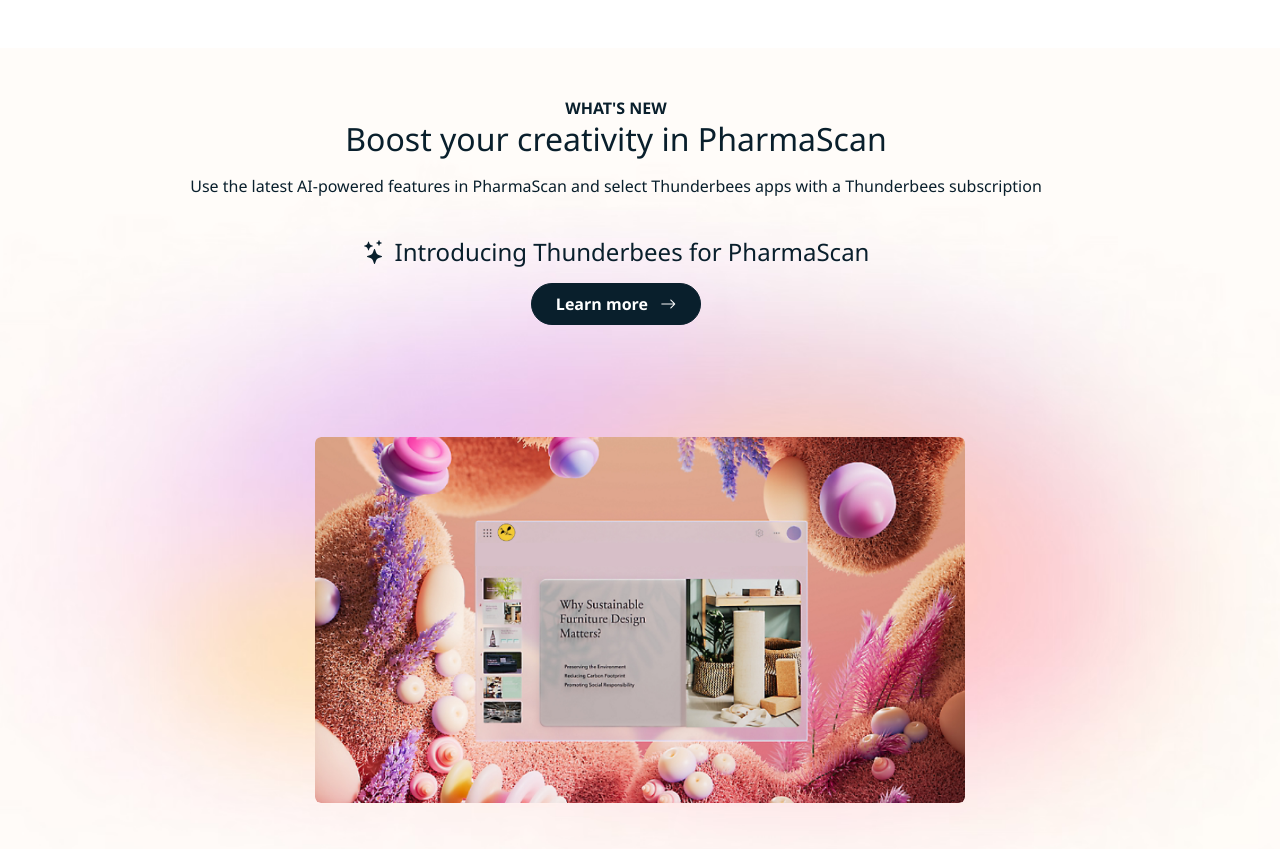
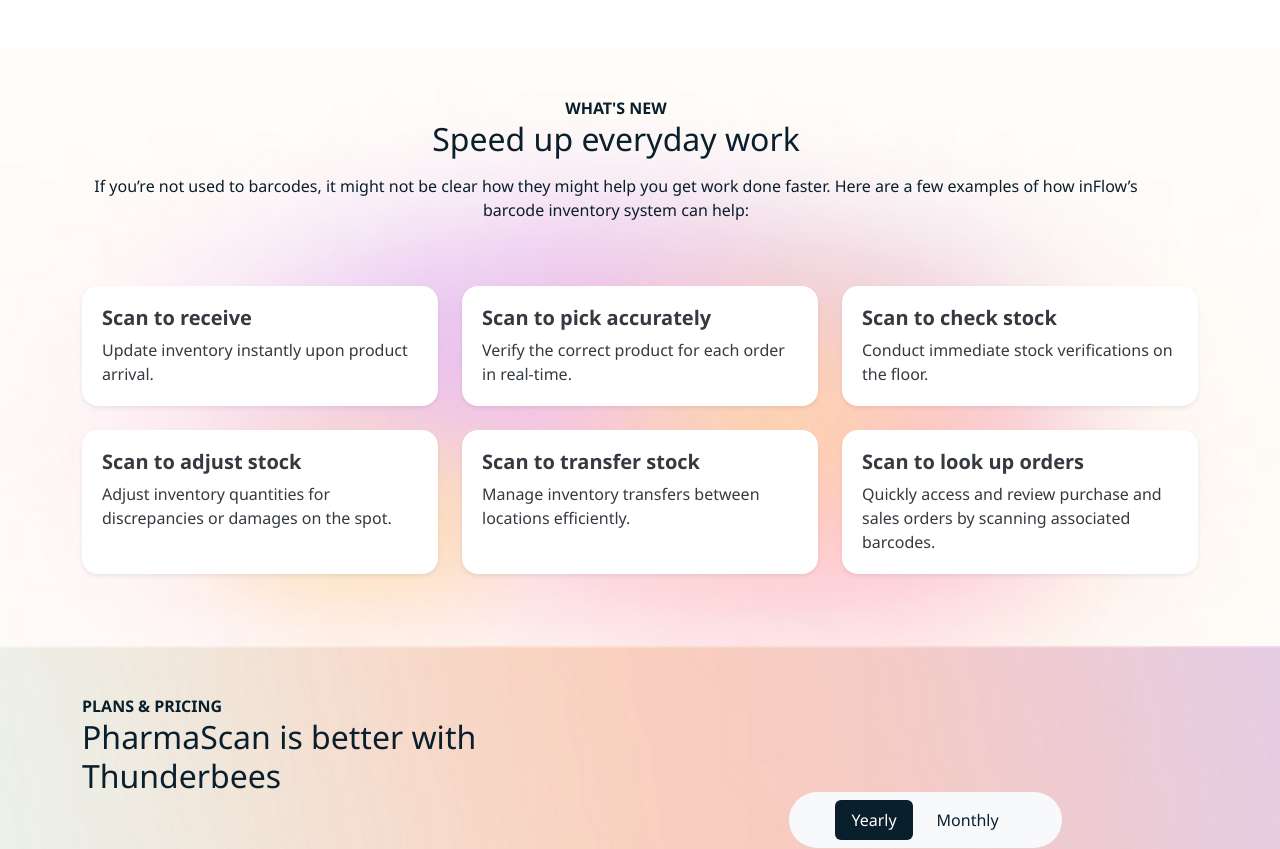
Before and after one commit to Gautam0104/ezerp, a React (Create React App) app: page /#/dashboard/home in a window 1280 px wide. Shown: the part 1780-2629 px from the top of the page. Built offline with nearby package versions, Linux system fonts and the light colour scheme.

Commit message:
what new page done

```diff
--- a/src/layouts/home/FeaturePromo.jsx
+++ b/src/layouts/home/FeaturePromo.jsx
@@ -1,8 +1,25 @@
 import React from "react";
-import Image01 from "../../assets/images/intractivedemo/interactive-demo-10351314.avif";
-import bgImage from "../../assets/images/featurepromo/mediademo-background-351314.avif"; // Placeholder for background image
+import bgImage from "../../assets/images/featurepromo/mediademo-background-351314.avif";
 import ScrollToHashElement from "../../components/ScrollToHashElement";
+import { useTranslation } from "react-i18next";
+
+// Define the ScanFeatureCard component
+const ScanFeatureCard = ({ title, description }) => (
+  <div className="col-md-4 mb-4" data-aos="fade-up">
+    <div
+      className="card h-100 shadow-sm bg-white text-dark"
+      style={{ borderRadius: "16px", padding: "20px", border: "none" }}
+    >
+      <h5 className="fw-bold mb-2">{title}</h5>
+      <p className="mb-0">{description}</p>
+    </div>
+  </div>
+);
+
 const FeaturePromo = () => {
+  const { t } = useTranslation();
+  const cards = t("scancards.items", { returnObjects: true });
+
   return (
     <>
       <ScrollToHashElement />
@@ -19,62 +36,36 @@
       >
         <div className="container">
           <div className="row align-items-center g-5">
-            <div className="col-lg-12 text-center ">
+            <div className="col-lg-12 text-center">
               <div className="pe-lg-5">
                 <span
                   className="text-uppercase fw-semibold text-primary mb-2"
                   data-aos="fade-up"
                   data-aos-delay="100"
                 >
-                  WHAT'S NEW
+                  {t("scancards.whatnew")}
                 </span>
                 <h2
-                  className=" text-primary  mb-3"
+                  className="text-primary mb-3"
                   data-aos="fade-up"
                   data-aos-delay="200"
                 >
-                  Boost your creativity in PharmaScan
+                  {t("scancards.title")}
                 </h2>
                 <p
-                  className=" mb-3 text-primary "
+                  className="mb-3 text-primary"
                   data-aos="fade-up"
                   data-aos-delay="300"
                 >
-                  Use the latest AI-powered features in PharmaScan and select
-                  Thunderbees  apps with a Thunderbees  subscription
+                  {t("scancards.description")}
                 </p>
-                <div
-                  className=" p-4 rounded-3 mb-4"
-                  data-aos="fade-up"
-                  data-aos-delay="400"
-                >
-                  <h4 className="text-primary mb-3">
-                    <i className="bi bi-stars me-2"></i>
-                    Introducing Thunderbees for PharmaScan
-                  </h4>
-                  <button className="btn btn-primary px-4 py-2 rounded-pill fw-semibold">
-                    Learn more <i className="bi bi-arrow-right ms-2"></i>
-                  </button>
-                </div>
               </div>
             </div>
             <div className="col-lg-12">
-              <div className="p-3  rounded-3  d-flex justify-content-center align-items-center">
-                <div
-                  className="rounded-2 overflow-hidden "
-                  style={{ Height: "400px", width: "60%" }}
-                >
-                  <img
-                    src={Image01}
-                    alt="PharmaScan Promo"
-                    className="img-fluid rounded-2"
-                    style={{
-                      width: "100%",
-                      height: "auto",
-                      objectFit: "contain"
-                    }}
-                  />
-                </div>
+              <div className="row">
+                {cards.map((card, index) => (
+                  <ScanFeatureCard key={index} {...card} />
+                ))}
               </div>
             </div>
           </div>
--- a/src/locales/en/translation.json
+++ b/src/locales/en/translation.json
@@ -18,8 +18,8 @@
   },
 
   "keyfeatures": {
-    "title": "Key Features",
-    "description": "Discover the benefits of our powerful features.",
+    "title": "Why Barcoding",
+    "description": "BE EFFICIENT, ACCURATE, CONNECTED..",
     "learnmore": "Learn more",
     "items": [
       {
@@ -38,5 +38,36 @@
         "imageKey": "feature3"
       }
     ]
+  },
+  "scancards": {
+    "whatnew": "WHAT'S NEW",
+    "title": "Speed up everyday work",
+    "description": "If you’re not used to barcodes, it might not be clear how they might help you get work done faster. Here are a few examples of how inFlow’s barcode inventory system can help:",
+    "items": [
+      {
+        "title": "Scan to receive",
+        "description": "Update inventory instantly upon product arrival."
+      },
+      {
+        "title": "Scan to pick accurately",
+        "description": "Verify the correct product for each order in real-time."
+      },
+      {
+        "title": "Scan to check stock",
+        "description": "Conduct immediate stock verifications on the floor."
+      },
+      {
+        "title": "Scan to adjust stock",
+        "description": "Adjust inventory quantities for discrepancies or damages on the spot."
+      },
+      {
+        "title": "Scan to transfer stock",
+        "description": "Manage inventory transfers between locations efficiently."
+      },
+      {
+        "title": "Scan to look up orders",
+        "description": "Quickly access and review purchase and sales orders by scanning associated barcodes."
+      }
+    ]
   }
 }
--- a/src/locales/por/translation.json
+++ b/src/locales/por/translation.json
@@ -18,8 +18,8 @@
   },
 
   "keyfeatures": {
-    "title": "Principais Recursos",
-    "description": "Turbine seu Pharmascan",
+    "title": "Por que código de barras",
+    "description": "SEJA EFICIENTE, PRECISO, CONECTADO.",
     "learnmore": "Saber mais",
     "items": [
       {
@@ -38,5 +38,36 @@
         "imageKey": "feature3"
       }
     ]
+  },
+  "scancards": {
+    "whatnew": "NOVIDADES",
+    "title": "Acelere o trabalho do dia a dia",
+    "description": "Se você não está acostumado com códigos de barras, talvez não esteja claro como eles podem ajudar a agilizar seu trabalho. Aqui estão alguns exemplos de como o sistema de inventário com código de barras da inFlow pode ajudar:",
+    "items": [
+      {
+        "title": "Escanear para receber",
+        "description": "Atualize o inventário instantaneamente após a chegada do produto."
+      },
+      {
+        "title": "Escanear para coletar com precisão",
+        "description": "Verifique o produto correto para cada pedido em tempo real."
+      },
+      {
+        "title": "Escanear para verificar estoque",
+        "description": "Realize verificações imediatas de estoque no local."
+      },
+      {
+        "title": "Escanear para ajustar estoque",
+        "description": "Ajuste as quantidades do inventário para discrepâncias ou danos na hora."
+      },
+      {
+        "title": "Escanear para transferir estoque",
+        "description": "Gerencie transferências de inventário entre locais com eficiência."
+      },
+      {
+        "title": "Escanear para consultar pedidos",
+        "description": "Acesse e revise rapidamente pedidos de compra e venda escaneando os códigos de barras associados."
+      }
+    ]
   }
 }
```
